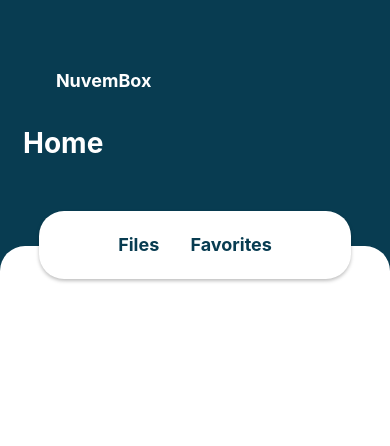
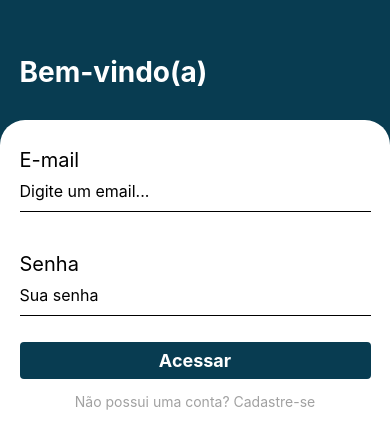
Before and after one commit to VitorMarins/NuvemBox, a React Native app in the folder Front_Mobile/: screen / in a window 390 px wide. Shown: the top 446 px of the page. Built offline with nearby package versions, Linux system fonts and the light colour scheme; some icons are missing.

Commit message:
feat(SignIn): implement sign-in navigation to Dashboard

```diff
--- a/Front_Mobile/src/pages/SignIn/SignIn.js
+++ b/Front_Mobile/src/pages/SignIn/SignIn.js
@@ -6,9 +6,16 @@ import {
   TouchableOpacity
 } from 'react-native';
 import * as Animatable from 'react-native-animatable';
+import { useNavigation } from '@react-navigation/native';
 import styles from './SignInStyles';
 
 export default function SignIn() {
+  const navigation = useNavigation();
+
+  const handleSignIn = async () => {
+    // Lógica de autenticação aqui
+    navigation.navigate('Dashboard');
+  }
   return (
     <View style={styles.container}>
       <Animatable.View animation="fadeInLeft" delay={500} style={styles.containerHeader}>
@@ -29,7 +36,7 @@ export default function SignIn() {
           secureTextEntry={true}
         />
 
-        <TouchableOpacity style={styles.button}>
+        <TouchableOpacity style={styles.button} onPress={handleSignIn}>
           <Text style={styles.buttonText}>Acessar</Text>
         </TouchableOpacity>
 
--- a/Front_Mobile/src/routes/index.js
+++ b/Front_Mobile/src/routes/index.js
@@ -11,13 +11,15 @@ export default function Routes() {
   return (
     <NavigationContainer>
       <Stack.Navigator screenOptions={{ headerShown: false }}>
+
+        <Stack.Screen
+          name="SignIn"
+          component={SignIn}
+        />
+
         <Stack.Screen
           name="Dashboard"
           component={Dashboard}
-        />
-        <Stack.Screen
-          name="SignIn"
-          component={SignIn}
         />
 
       </Stack.Navigator>
```
